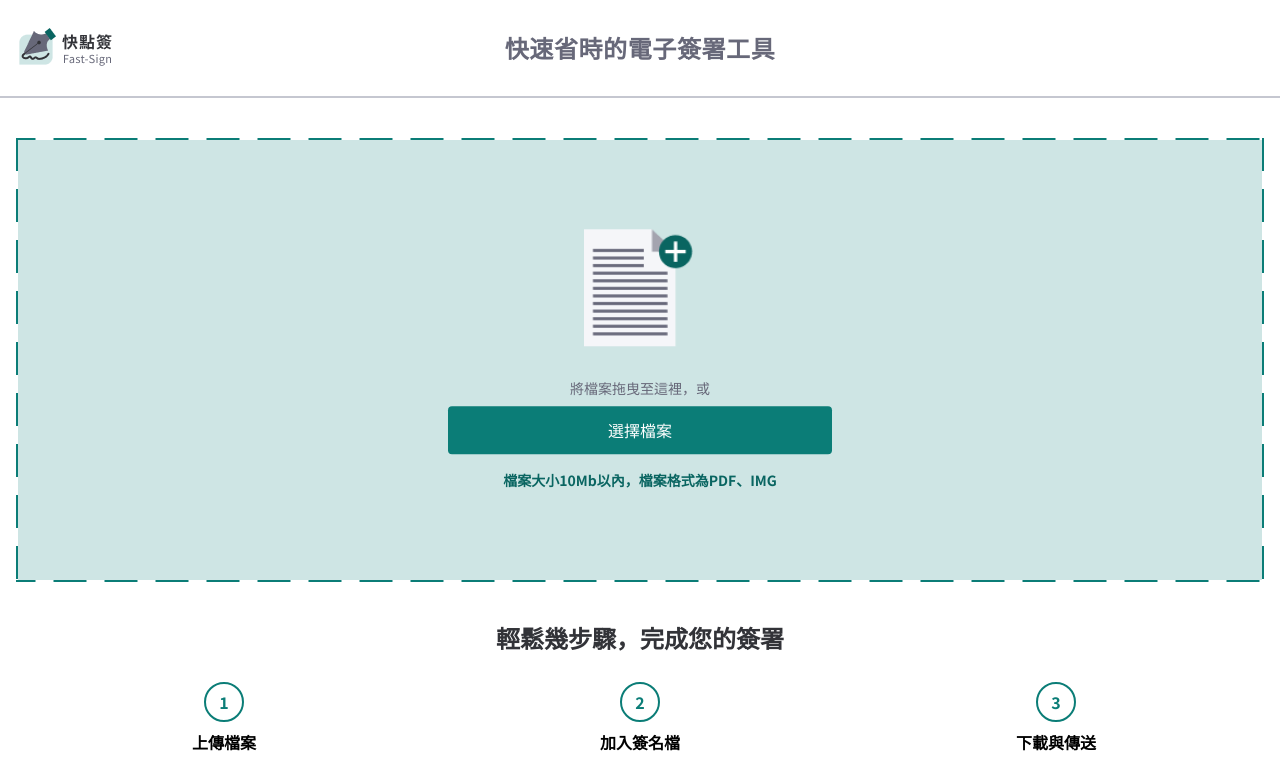
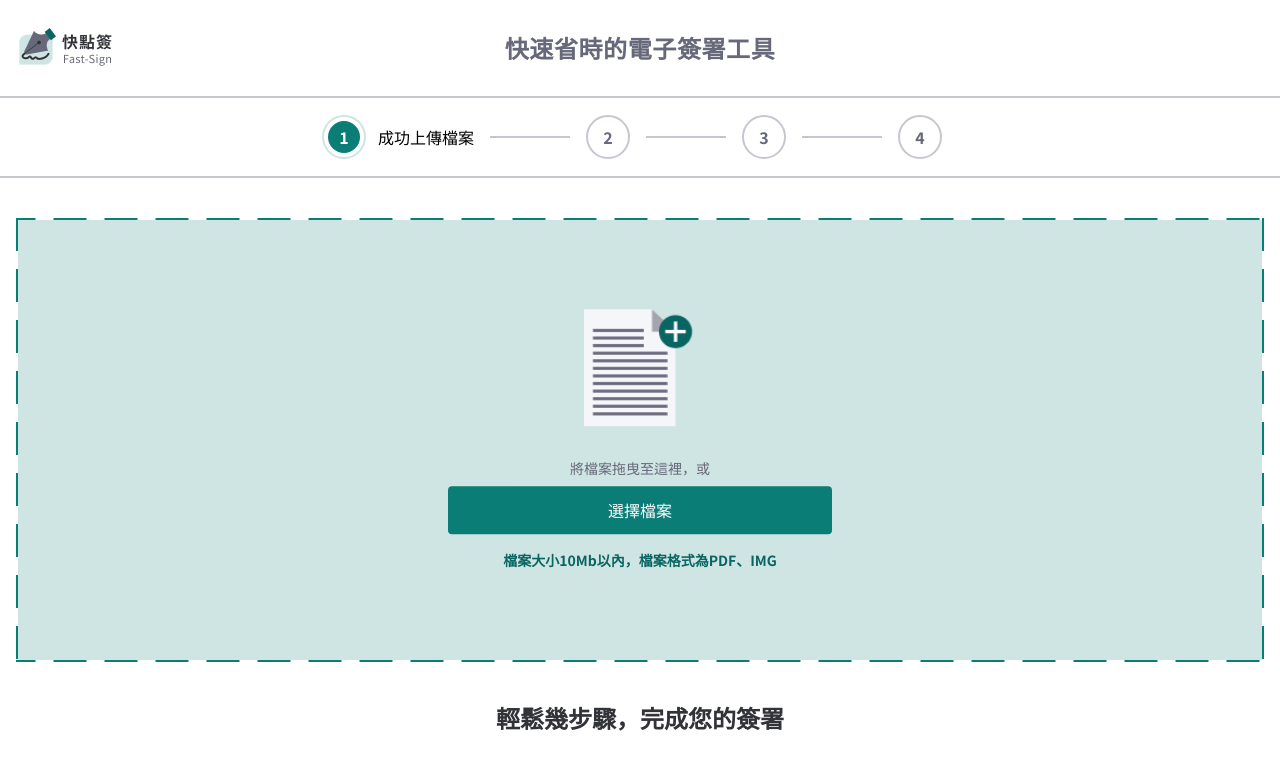
Before and after one commit to Link1515/thef2e-2022-pdf-signing, a React (Vite) app: page / in a window 1280 px wide. Shown: the top 757 px of the page. Built offline with nearby package versions, Linux system fonts and the light colour scheme.

Commit message:
build stepbar

```diff
--- a/package.json
+++ b/package.json
@@ -11,7 +11,8 @@
   "dependencies": {
     "react": "^18.2.0",
     "react-dom": "^18.2.0",
-    "react-dropzone": "^14.2.3"
+    "react-dropzone": "^14.2.3",
+    "zustand": "^4.1.4"
   },
   "devDependencies": {
     "@types/react": "^18.0.24",
--- a/src/App.tsx
+++ b/src/App.tsx
@@ -1,11 +1,15 @@
 import './App.css'
 import Navbar from './components/Navbar'
 import UploadFile from './pages/UploadFile'
+import Stepbar from './components/Stepbar'
 
 const App = () => {
   return (
     <>
       <Navbar />
+      <Stepbar
+        stepTitles={['成功上傳檔案', '加入簽名檔', '確認檔案', '下載檔案']}
+      />
       <UploadFile />
     </>
   )
--- a/src/components/Navbar.tsx
+++ b/src/components/Navbar.tsx
@@ -7,7 +7,7 @@ const Navbar = () => {
         <div className="logo">
           <img src={imageLogo} alt="logo" />
         </div>
-        <h1 className="text-gray-dark absolute left-0 right-0 mx-auto hidden w-fit text-2xl font-bold tracking-wide md:block">
+        <h1 className="absolute left-0 right-0 mx-auto hidden w-fit text-2xl font-bold tracking-wide text-gray-dark md:block">
           快速省時的電子簽署工具
         </h1>
       </div>
--- /dev/null
+++ b/src/components/StepNum.tsx
@@ -0,0 +1,38 @@
+import { useStepStore } from '../store'
+
+type Props = {
+  num: number
+}
+
+const StepNum = (props: Props) => {
+  const { num } = props
+  const step = useStepStore()
+
+  let bgColor = ''
+  let borderColor = ''
+  let textColor = ''
+
+  switch (true) {
+    case num <= step.now:
+      bgColor = 'bg-primary'
+      borderColor = 'border-primary-selected'
+      textColor = 'text-white'
+      break
+
+    default:
+      bgColor = 'bg-white'
+      borderColor = 'border-gray'
+      textColor = 'text-gray-dark'
+      break
+  }
+
+  return (
+    <div
+      className={`grid h-11 w-11 place-items-center rounded-full border-2 bg-clip-content p-1 font-bold ${bgColor} ${borderColor} ${textColor}`}
+    >
+      {num + 1}
+    </div>
+  )
+}
+
+export default StepNum
--- /dev/null
+++ b/src/components/Stepbar.tsx
@@ -0,0 +1,33 @@
+import { useStepStore } from '../store'
+import StepNum from './StepNum'
+
+interface Props {
+  stepTitles: string[]
+}
+
+const Stepbar = (props: Props) => {
+  const { stepTitles } = props
+  const step = useStepStore()
+
+  return (
+    <div className="flex h-20 justify-center gap-2 border-b-2 border-gray md:gap-4">
+      {stepTitles.map((title, index) => (
+        <div key={index} className="flex items-center">
+          <StepNum num={index} />
+          <span
+            className={`w-0 overflow-hidden lg:mr-4 ${
+              step.now === index ? 'ml-3 w-auto' : 'w-0'
+            }`}
+          >
+            {title}
+          </span>
+          {index !== stepTitles.length - 1 ? (
+            <div className="h-[2px] bg-gray lg:w-20" />
+          ) : null}
+        </div>
+      ))}
+    </div>
+  )
+}
+
+export default Stepbar
--- /dev/null
+++ b/src/store/index.ts
@@ -0,0 +1 @@
+export * from './step'
--- /dev/null
+++ b/src/store/step.ts
@@ -0,0 +1,11 @@
+import create from 'zustand'
+
+interface StepState {
+  now: number
+  setStep: (step: number) => void
+}
+
+export const useStepStore = create<StepState>(set => ({
+  now: 0,
+  setStep: step => set(() => ({ now: step }))
+}))
```
Also changed, not shown: 1 other file (tests, documents, lock files or other folders).
